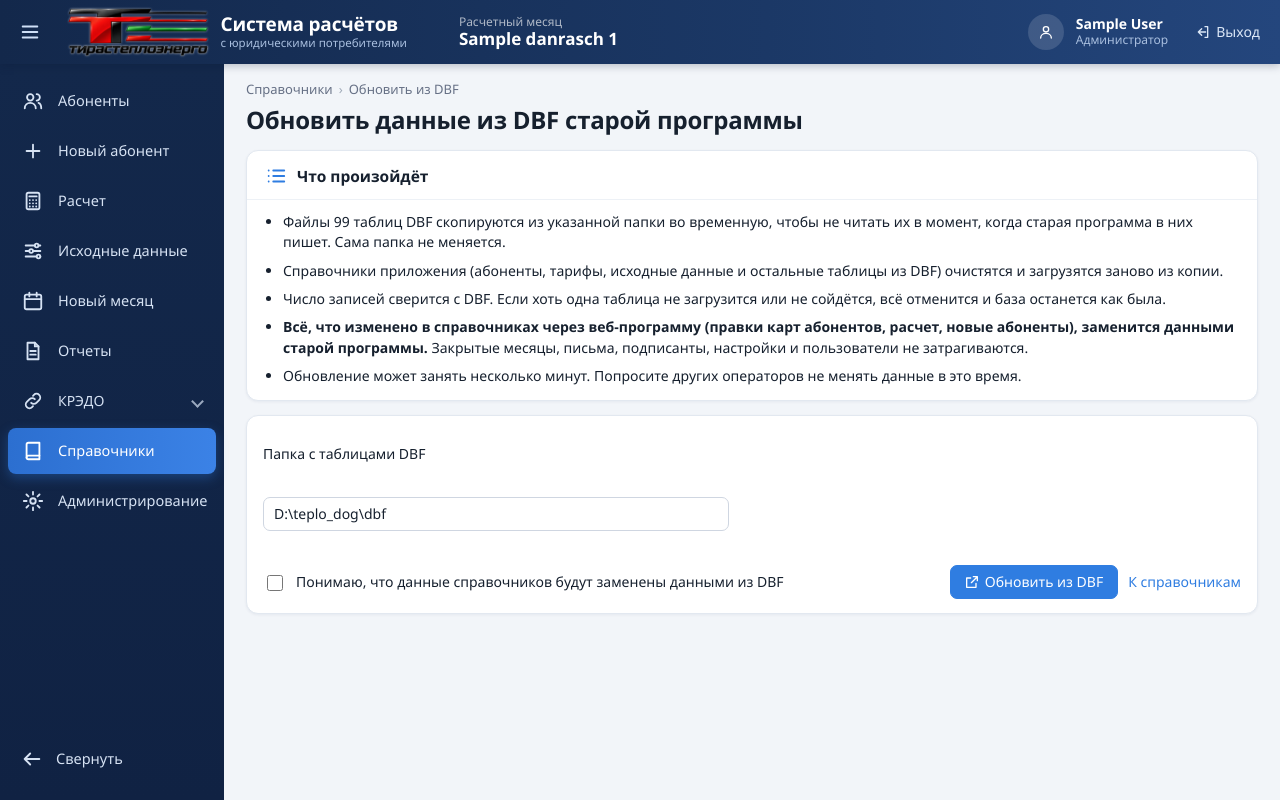
After one commit to pisotskiin-del/Urtelo-web, a Django app: page /catalogs/obnovit-iz-dbf/ in a window 1280 px wide. The commit adds this page. Run offline with Django 5.2, Linux system fonts and the light colour scheme; a user stored in the database is signed in; tables that the repository leaves empty hold one stand-in row (values such as "Sample post").

Commit message:
Справочники: кнопка «Обновить из DBF» для администратора
Страница копирует таблицы DBF во временную папку, запускает dbf_import и
показывает сверку по таблицам. Если каких-то таблиц нет, загрузка не
начинается; при любой ошибке база остаётся как была.

Co-Authored-By: Claude Opus 5.5 <noreply@anthropic.com>
Claude-Session: https://claude.ai/code/session_01397UqNP47CwdijMRMEMGHg

```diff
--- a/accounts/roles.py
+++ b/accounts/roles.py
@@ -24,3 +24,8 @@ def user_roles(user):
     if user.is_superuser and ADMIN not in names:
         names.insert(0, ADMIN)
     return names
+
+
+def is_admin(user):
+    """Администратор: суперпользователь или член группы «Администратор»."""
+    return user.is_authenticated and (user.is_superuser or user.groups.filter(name=ADMIN).exists())
--- /dev/null
+++ b/catalogs/templates/catalogs/dbf_update.html
@@ -0,0 +1,63 @@
+{% extends "base.html" %}{% load ui %}
+{% block title %}Обновить данные из DBF{% endblock %}
+{% block content %}
+<p class="crumbs"><a href="{% url 'catalogs:index' %}">Справочники</a><span class="sep">›</span>Обновить из DBF</p>
+<div class="page-head"><h1>Обновить данные из DBF старой программы</h1></div>
+
+{% if result %}
+<section class="card kgroup" style="margin-bottom:14px"><h2>{% icon "list" %} {% if result.ok %}Данные обновлены{% else %}Обновление не выполнено, база не изменена{% endif %}</h2>
+  <p style="padding:0 16px">{% if result.files %}Скопировано файлов: {{ result.files }} ({{ result.size_mb }} МБ), заняло {{ result.seconds }} с.{% endif %}
+    {% if result.ok %}Загружено таблиц: {{ result.rows|length }}, записей: {{ result.total }}. Число записей совпало с DBF во всех таблицах.{% endif %}</p>
+  {% for e in result.errors %}<pre class="msg error" style="margin:0 16px 10px;white-space:pre-wrap">{{ e }}</pre>{% endfor %}
+  {% if result.bad %}<p class="msg error" style="margin:0 16px 10px">Число записей не совпало с DBF: {% for r in result.bad %}{{ r.source }} (DBF {{ r.dbf }}, база {{ r.db }}){% if not forloop.last %}, {% endif %}{% endfor %}.</p>{% endif %}
+  {% if result.rows %}<details style="padding:0 16px 12px"><summary>Таблицы ({{ result.rows|length }})</summary>
+  <div class="scroll" style="border:0;box-shadow:none"><table class="grid">
+    <thead><tr><th>Справочник</th><th>Файл DBF</th><th class="num">В DBF</th><th class="num">В базе</th><th>Сверка</th><th>Замечания</th></tr></thead>
+    <tbody>{% for r in result.rows %}<tr><td>{{ r.title }}</td><td class="muted">{{ r.source }}</td><td class="num">{{ r.dbf }}</td><td class="num">{{ r.db }}</td>
+      <td>{% if r.ok %}OK{% else %}<b class="error">расхождение</b>{% endif %}</td><td class="muted">{{ r.notes|join:"; " }}</td></tr>{% endfor %}</tbody>
+  </table></div></details>{% endif %}
+</section>
+{% endif %}
+
+<section class="card kgroup" style="margin-bottom:14px"><h2>{% icon "list" %} Что произойдёт</h2>
+  <ul class="nm-list">
+    <li>Файлы {{ tables }} таблиц DBF скопируются из указанной папки во временную, чтобы не читать их в момент, когда старая программа в них пишет. Сама папка не меняется.</li>
+    <li>Справочники приложения (абоненты, тарифы, исходные данные и остальные таблицы из DBF) очистятся и загрузятся заново из копии.</li>
+    <li>Число записей сверится с DBF. Если хоть одна таблица не загрузится или не сойдётся, всё отменится и база останется как была.</li>
+    <li><b>Всё, что изменено в справочниках через веб-программу (правки карт абонентов, расчет, новые абоненты), заменится данными старой программы.</b> Закрытые месяцы, письма, подписанты, настройки и пользователи не затрагиваются.</li>
+    <li>Обновление может занять несколько минут. Попросите других операторов не менять данные в это время.</li>
+  </ul>
+</section>
+
+<form method="post" class="card nm-run" id="dbf-form" style="padding:14px 16px">{% csrf_token %}
+  <p><label for="folder">Папка с таблицами DBF</label><br>
+    <input id="folder" name="folder" value="{{ folder }}" size="50" required></p>
+  {% if error %}<p class="error">{{ error }}</p>{% endif %}
+  <label class="check"><input type="checkbox" name="confirm" value="1" required> Понимаю, что данные справочников будут заменены данными из DBF</label>
+  <div class="actions">
+    <button class="primary" type="submit">{% icon "open" %} Обновить из DBF</button>
+    <a href="{% url 'catalogs:index' %}">К справочникам</a>
+  </div>
+  <p class="muted" id="dbf-wait" hidden>Идёт обновление, не закрывайте окно…</p>
+</form>
+<dialog class="confirm" id="dbf-confirm"><form method="dialog">
+  <h3>{% icon "open" %} Обновить из DBF</h3>
+  <p>Вы уверены? Справочники будут загружены заново из DBF, изменения, сделанные в веб-программе, заменятся.</p>
+  <div class="buttons"><button value="yes" class="primary">Да</button><button value="no">Нет</button></div>
+</form></dialog>
+<script>
+(function () {
+  var form = document.getElementById("dbf-form"), dlg = document.getElementById("dbf-confirm"), ok = false;
+  form.addEventListener("submit", function (e) {
+    if (ok) return;
+    e.preventDefault(); dlg.returnValue = ""; dlg.showModal(); dlg.querySelector("button[value=no]").focus();
+  });
+  dlg.addEventListener("close", function () {
+    if (dlg.returnValue === "yes") {
+      ok = true; form.querySelector("button[type=submit]").disabled = true;
+      document.getElementById("dbf-wait").hidden = false; form.submit();
+    }
+  });
+})();
+</script>
+{% endblock %}
--- a/catalogs/templates/catalogs/index.html
+++ b/catalogs/templates/catalogs/index.html
@@ -1,7 +1,7 @@
 {% extends "base.html" %}
 {% block title %}Справочники{% endblock %}
 {% block content %}
-<h1>Справочники</h1>
+<div class="page-head"><h1>Справочники</h1>{% if can_update %}<a class="button primary" href="{% url 'catalogs:dbf_update' %}">Обновить из DBF</a>{% endif %}</div>
 {% if items %}
 <table class="grid">
   <thead><tr><th>Справочник</th><th>Файл DBF</th><th class="num">Записей</th></tr></thead>
--- a/catalogs/urls.py
+++ b/catalogs/urls.py
@@ -6,6 +6,7 @@ app_name = "catalogs"
 
 urlpatterns = [
     path("", views.index, name="index"),
+    path("obnovit-iz-dbf/", views.dbf_update, name="dbf_update"),  # до <slug>, иначе примет за справочник
     path("<slug:slug>/", views.object_list, name="list"),
     path("<slug:slug>/new/", views.object_edit, name="create"),
     path("<slug:slug>/<int:pk>/", views.object_detail, name="detail"),
--- a/catalogs/views.py
+++ b/catalogs/views.py
@@ -1,12 +1,21 @@
+import io
+import tempfile
+import time
+from pathlib import Path
+
 from django.conf import settings
 from django.contrib import messages
 from django.contrib.auth.decorators import login_required
 from django.core.exceptions import PermissionDenied
+from django.core.management import CommandError, call_command
 from django.core.paginator import Paginator
 from django.db.models import Q
 from django.forms import Textarea, modelform_factory
 from django.shortcuts import get_object_or_404, redirect, render
 
+from accounts.roles import is_admin
+from dbfsync.importer import copy_sources, dbf_models
+from dbfsync.management.commands.dbf_import import Command as DbfImport
 from teplo.sqlite_unicode import UnicodeLower
 
 from .registry import catalog_models, data_fields, get_model, list_fields, search_fields
@@ -35,7 +44,63 @@ def index(request):
          "source": getattr(m, "dbf_source", "веб-программа"), "count": m.objects.count()}
         for m in catalog_models() if _perm(request.user, m, "view")
     ]
-    return render(request, "catalogs/index.html", {"items": items})
+    return render(request, "catalogs/index.html", {"items": items, "can_update": is_admin(request.user)})
+
+
+DBF_APP = "catalogs"  # приложение с моделями DBF; в тестах — dbfsync_testapp
+
+
+@login_required
+def dbf_update(request):
+    """Обновить справочники из DBF старой программы (то же, что manage.py dbf_import):
+    таблицы копируются во временную папку, очищаются и загружаются заново, число
+    записей сверяется с DBF. При любой ошибке база остаётся как была."""
+    if not is_admin(request.user):
+        raise PermissionDenied
+    targets = dbf_models(DBF_APP)
+    folder = (request.POST.get("folder") or settings.DBF_SOURCE_DIR).strip()
+    ctx = {"folder": folder, "tables": len(targets), "result": None}
+    if request.method == "POST":
+        if not request.POST.get("confirm"):
+            ctx["error"] = "Отметьте флажок, что вы понимаете: данные справочников будут заменены."
+        elif not Path(folder).is_dir():
+            ctx["error"] = f"Папка {folder} не найдена."
+        else:
+            ctx["result"] = _run_dbf_import(targets, folder)
+            if ctx["result"]["ok"]:
+                messages.success(request, f"Данные обновлены из {folder}: загружено таблиц "
+                                          f"{len(ctx['result']['rows'])}, записей {ctx['result']['total']}.")
+            else:
+                messages.error(request, "Обновление не выполнено, данные в базе не изменены. Причины ниже.")
+    return render(request, "catalogs/dbf_update.html", ctx)
+
+
+def _run_dbf_import(targets, folder):
+    started = time.monotonic()
+    log = io.StringIO()
+    command = DbfImport(stdout=log, stderr=log, no_color=True)
+    command.rows, command.errors = [], []
+    ok = False
+    with tempfile.TemporaryDirectory(prefix="teplo_dbf_") as copy:
+        files, size, missing = copy_sources(targets, folder, copy)
+        if missing:  # не загружаем вовсе, иначе пришлось бы откатывать
+            command.errors.append(f"В папке {folder} нет таблиц ({len(missing)} из {len(targets)}): "
+                                  + ", ".join(missing))
+        else:
+            try:
+                call_command(command, dir=copy, app=DBF_APP)
+                ok = True
+            except CommandError as exc:
+                if not command.errors and all(r["ok"] for r in command.rows):
+                    command.errors.append(str(exc))
+            command.errors = [e.replace(copy, folder) for e in command.errors]
+    rows = command.rows
+    return {
+        "ok": ok, "rows": rows, "errors": command.errors,
+        "bad": [r for r in rows if not r["ok"]],
+        "total": sum(r["db"] for r in rows), "files": files, "size_mb": round(size / 2**20, 1),
+        "seconds": round(time.monotonic() - started),
+    }
 
 
 @login_required
```
Also changed, not shown: catalogs/tests.py (+60 -0 lines), dbfsync/importer.py (+33 -0 lines), dbfsync/management/commands/dbf_import.py (+13 -2 lines), README.md.
